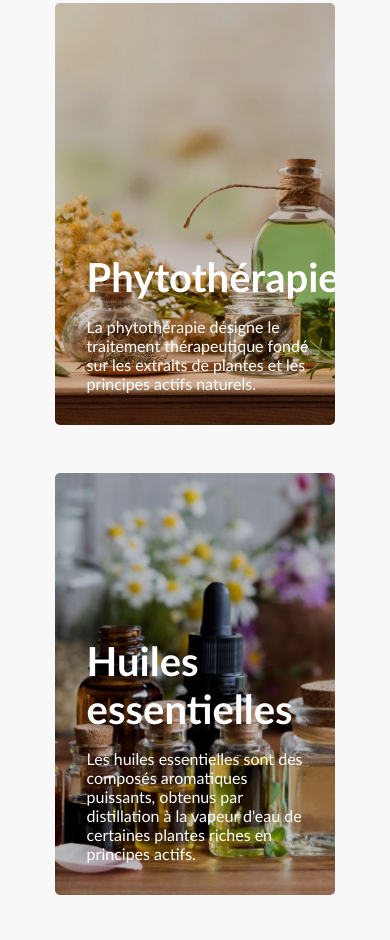
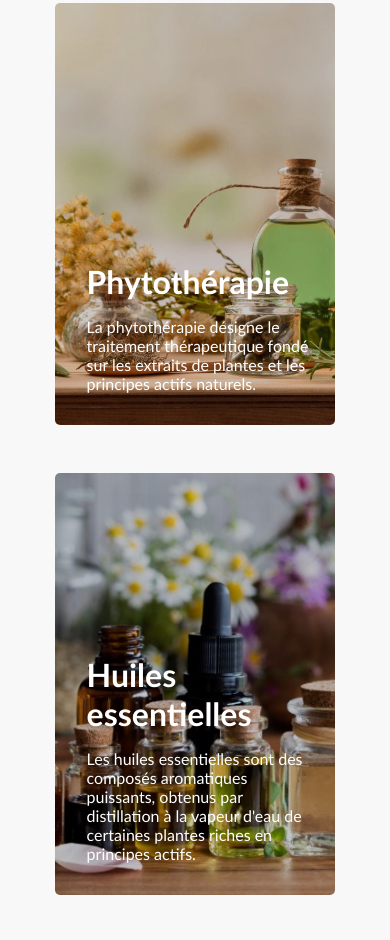
Before and after one commit to Paul-Marie-beep/site_pharma_V2_-, a plain HTML site: page index.html in a window 390 px wide. Shown: the part 1010-1950 px from the top of the page. Drawn offline with Linux system fonts and the light colour scheme.

Commit message:
test mobile

```diff
--- a/index.css
+++ b/index.css
@@ -308,6 +308,11 @@
   }
 }
 
+@media screen and (max-width: 500px) {
+  .horiz h3 {
+    font-size: 2rem;
+  }
+}
 /* //////////////////////////////////////////////////////////////////////////////////////////////////////////////////////////////////////////////////////////// Produits du moment */
 
 .moment-products {
```
